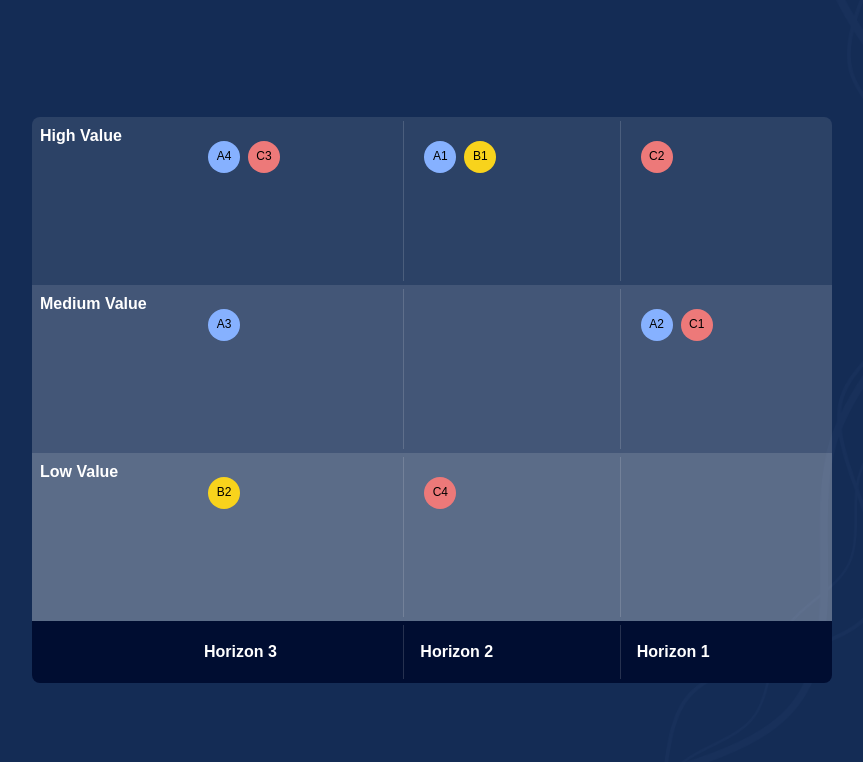
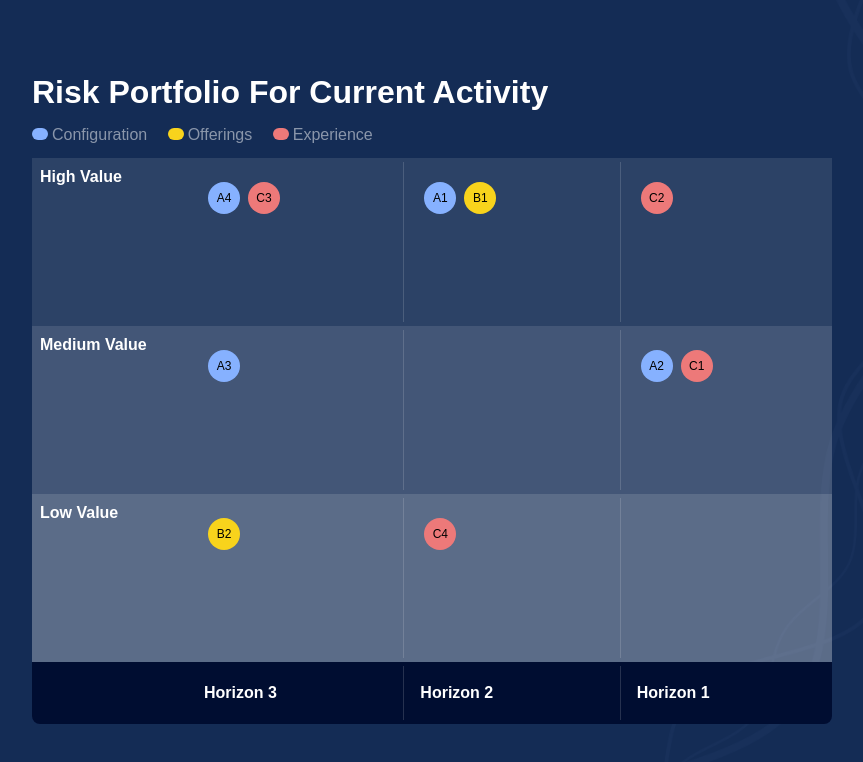
Before and after one commit to beacrea/riskConstellation, a website: page index.html in a window 1280 px wide. Shown: the whole page, without its empty margins (208-1071 px from the left). Drawn offline with nearby package versions, Linux system fonts and the light colour scheme.

Commit message:
Added legend and title

```diff
--- a/css/main.scss
+++ b/css/main.scss
@@ -125,6 +125,11 @@ html, body, #containerMain {
     width: 90%;
     border-radius: 0.5rem;
     overflow: hidden;
+    h1 {
+        color: white;
+        line-height: 1;
+        margin: 0 0 0.75rem 0;
+    }
 }
 
 [class*="valueRow"] {
@@ -178,6 +183,7 @@ html, body, #containerMain {
 }
 
 .item {
+    cursor: pointer;
     flex: 1 auto;
     $size: 2rem;
     height: $size;
@@ -203,6 +209,23 @@ html, body, #containerMain {
     background-color: $accent_red;
 }
 
+.legend_group {
+    margin-bottom: 0.5rem;
+    padding: 0.25rem 0rem;
+}
+.legend {
+    color: rgba(255,255,255,0.5);
+    display: inline-block;
+    margin-right: 1rem;
+    font-weight: 100;
+    span {
+        width: 1rem;
+        height: 0.75rem;
+        display: inline-block;
+        margin-right: 0.25rem;
+        border-radius: 0.5rem;
+    }
+}
 
 
 
--- a/index.html
+++ b/index.html
@@ -22,6 +22,18 @@
         <!-- Add your site or application content here -->
         <div id="containerMain">
             <div class="grid">
+                <h1>Risk Portfolio For Current Activity</h1>
+                <div class="legend_group">
+                    <div class="legend">
+                        <span class="cat_Configuration"></span>Configuration
+                    </div>
+                    <div class="legend">
+                        <span class="cat_Offerings"></span>Offerings
+                    </div>
+                    <div class="legend">
+                        <span class="cat_Experience"></span>Experience
+                    </div>
+                </div>
                 <div class="valueRow3">
                     <div class="title">High Value</div>
                     <div class="horizon3"></div>
--- a/js/main.js
+++ b/js/main.js
@@ -15,7 +15,8 @@ d3.csv("data/data.csv", function(data) {
         var horizonClass = '.horizon' + Math.floor(item[header_horizon]);
         var matrixAddress = valueClass + ' > ' + horizonClass;
         $(matrixAddress).append('' +
-            '<div class="item id_' + item.ID + ' cat_' + item.Category +'">' +
+            '<div class="item id_' + item.ID + ' cat_' + item.Category +
+            '" title="' + item.Subcategory + ': ' + item.Description + '">' +
                 '<span>' + item.ID + '</span>' +
             '</div>'
         );
```
Also changed, not shown: css/main.css, 1 other file.
